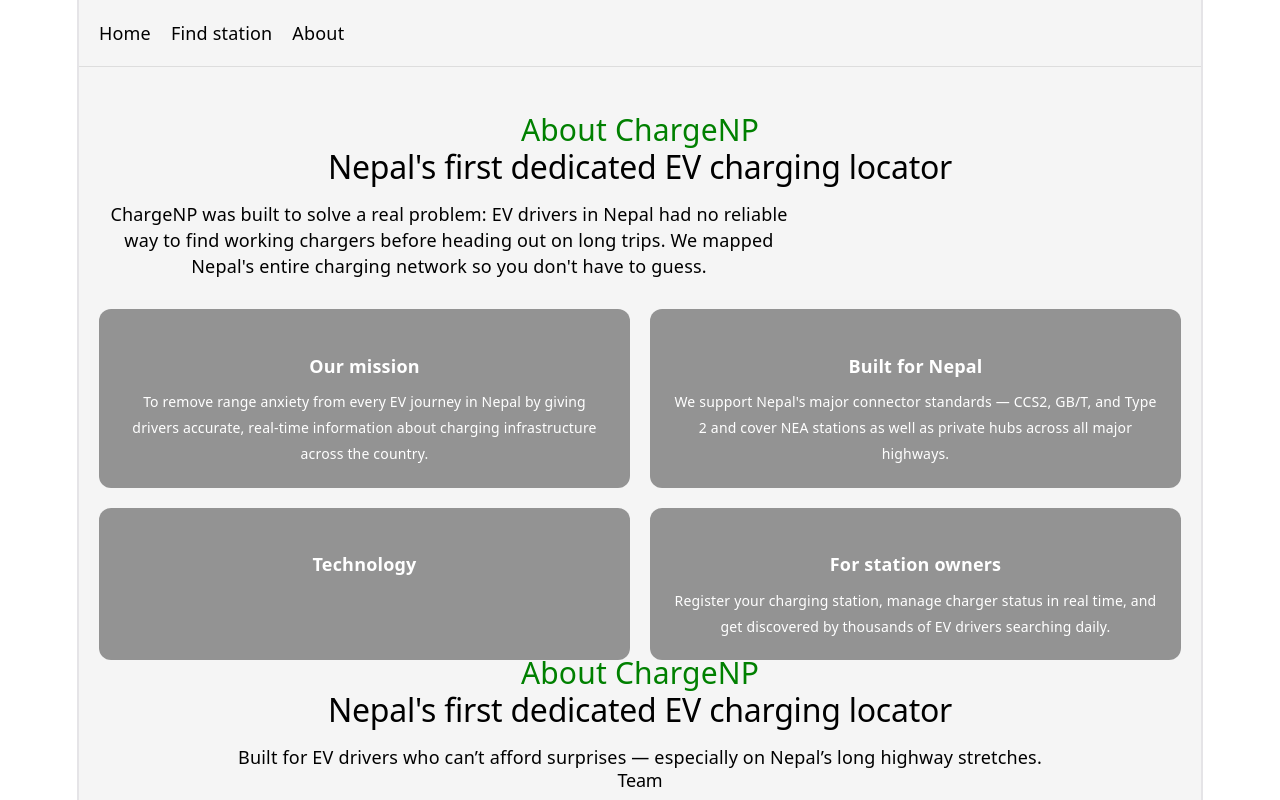
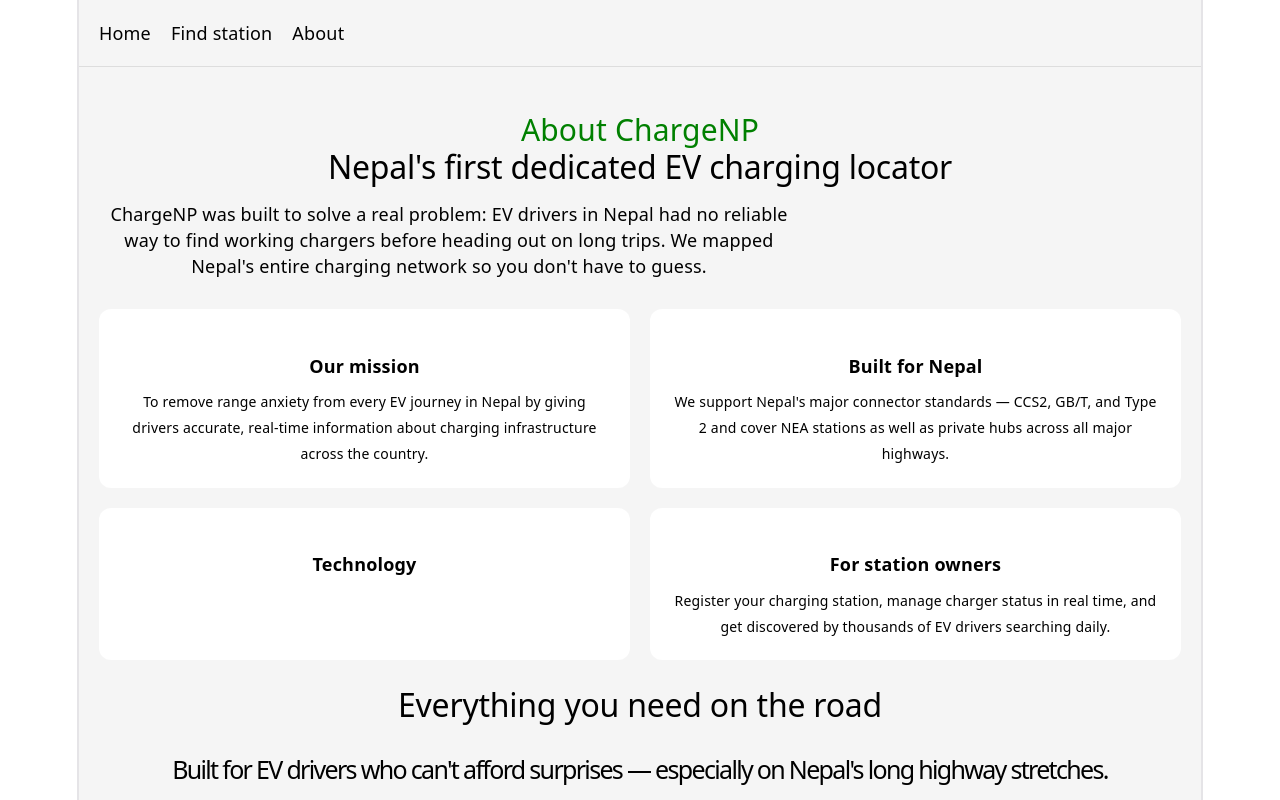
Before and after one commit to sanjip-niraula/EV_chargingLocator_project, a Vue app in the folder client/: page /about in a window 1280 px wide. Shown: the top 800 px of the page. Built offline with nearby package versions, Linux system fonts and the light colour scheme.

Commit message:
Features

```diff
--- a/client/src/views/About.vue
+++ b/client/src/views/About.vue
@@ -43,18 +43,16 @@
             by thousands of EV drivers searching daily.
           </p>
         </div>
-      </div>
+      </div><br>
 
       <!--Features Section-->
-      <p class="section-tag">About ChargeNP</p>
-      <h2>Nepal's first dedicated EV charging locator</h2>
-        <p class="descriptions">
-          Built for EV drivers who can’t afford surprises — especially on Nepal’s long highway stretches.
-        </p>
+      <h2>Everything you need on the road</h2>
+      <h1>Built for EV drivers who can't afford surprises
+         — especially on Nepal's long highway stretches.</h1>
 
 
         <!--Team Member-->
-        <h2 class="title">Team</h2>
+        <h2>Team</h2>
         <div class="team-container">
           <div class="team-card" v-for="member in team" :key="member.name">
 
@@ -118,6 +116,10 @@
   font-size: 30px;
   margin-bottom: 5px;
 }
+h1{
+  font-size:25px;
+  color: Black;
+}
 
 h2 {
   font-size: 32px;
@@ -142,7 +144,7 @@
 }
 
 .card {
-  background: rgba(0, 0, 0, 0.4);
+  background:white;
   padding: 20px;
   border-radius: 12px;
   transition: 0.3s;
@@ -150,16 +152,17 @@
 
 .card:hover {
   transform: translateY(-5px);
-  background: rgba(0, 0, 0, 0.6);
+  background: #F9F6EE;
 }
 
 .card h4 {
   margin-bottom: 10px;
+  color: Black;
 }
 
 .card p {
   font-size: 14px;
-  color: white;
+  color: black;
 }
 
 
```
